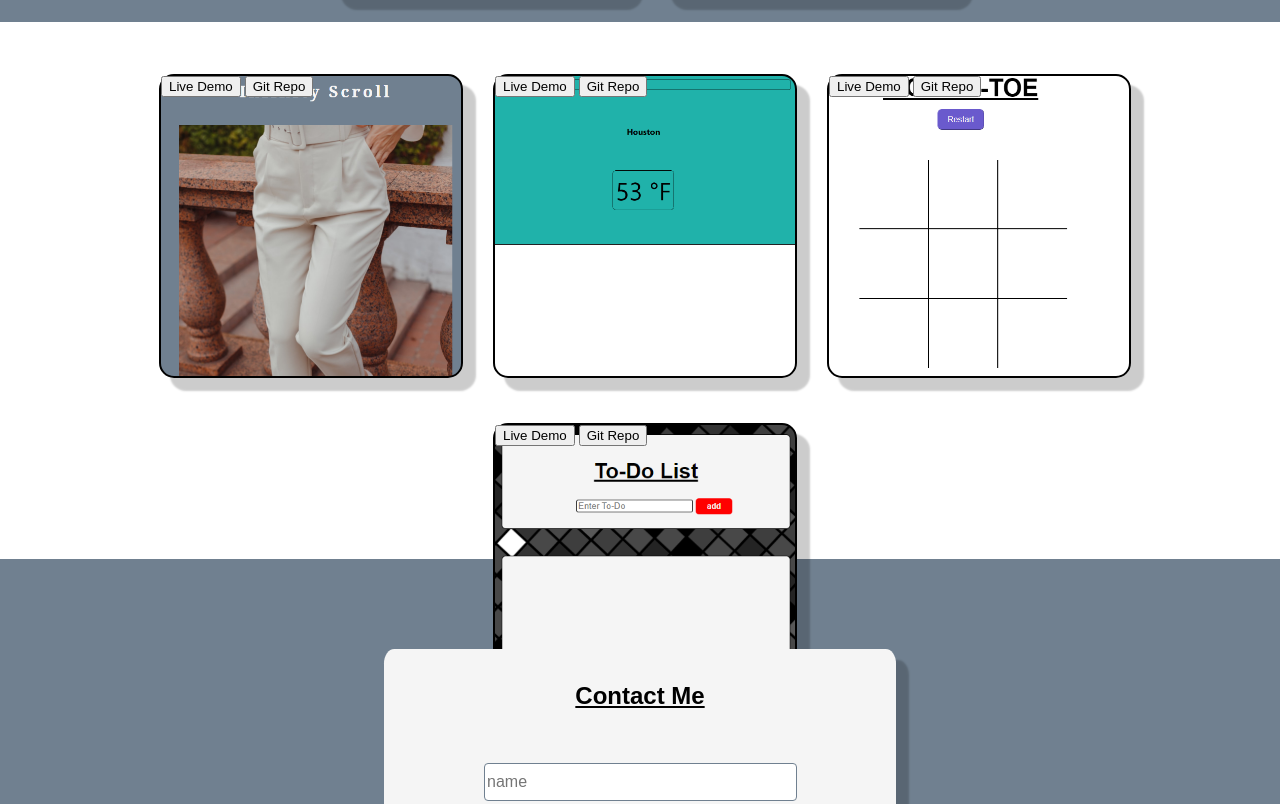
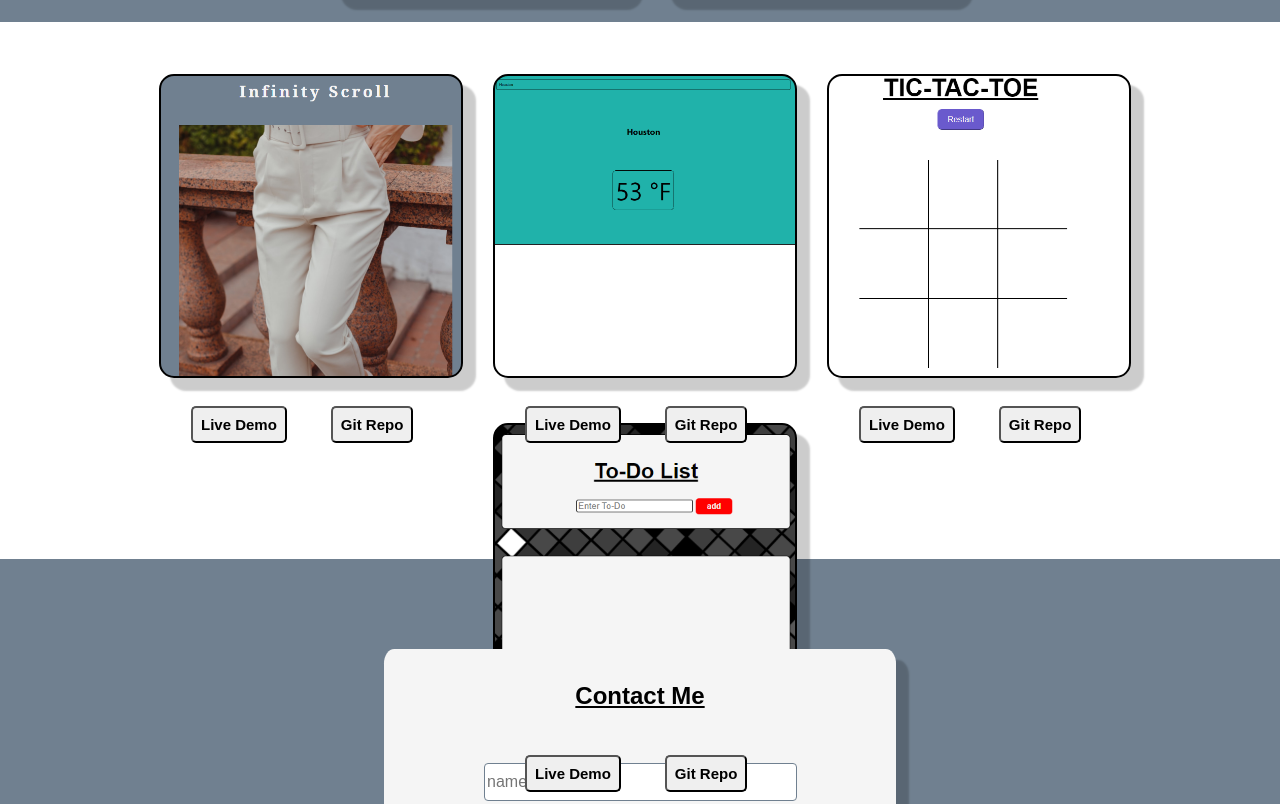
Before and after one commit to IreeHale/Portfolio, a plain HTML site: page index.html in a window 1280 px wide. Shown: the part 2182-2986 px from the top of the page. Drawn offline with Linux system fonts and the light colour scheme.

Commit message:
doing styling for the buttons before i add links to projects

```diff
--- a/index.html
+++ b/index.html
@@ -78,20 +78,20 @@
 
                 <div id="projects" class="projects">
                     <div class="project">
-                        <button>Live Demo</button>
-                        <button>Git Repo</button>
+                        <button class="repo">Live Demo</button>
+                        <button class="repo">Git Repo</button>
                     </div>
                     <div class="project">
-                        <button>Live Demo</button>
-                        <button>Git Repo</button>
+                        <button class="repo">Live Demo</button>
+                        <button class="repo">Git Repo</button>
                     </div>
                     <div class="project">
-                        <button>Live Demo</button>
-                        <button>Git Repo</button>
+                        <button class="repo">Live Demo</button>
+                        <button class="repo">Git Repo</button>
                     </div>
                     <div class="project">
-                        <button>Live Demo</button>
-                        <button>Git Repo</button>
+                        <button class="repo">Live Demo</button>
+                        <button class="repo">Git Repo</button>
                     </div>
                 </div>
 
--- a/styles.css
+++ b/styles.css
@@ -140,6 +140,17 @@ video {
 
 .repo {
     position: relative;
+    top: 330px;
+    left: 70px;
+    padding: 8px;
+    border-radius: 5px;
+    font-size: 15px;
+    font-weight: bold;
+    font-family: sans-serif;
+}
+
+.repo:nth-child(1) {
+    left: 30px;
 }
 
 .container {
```
